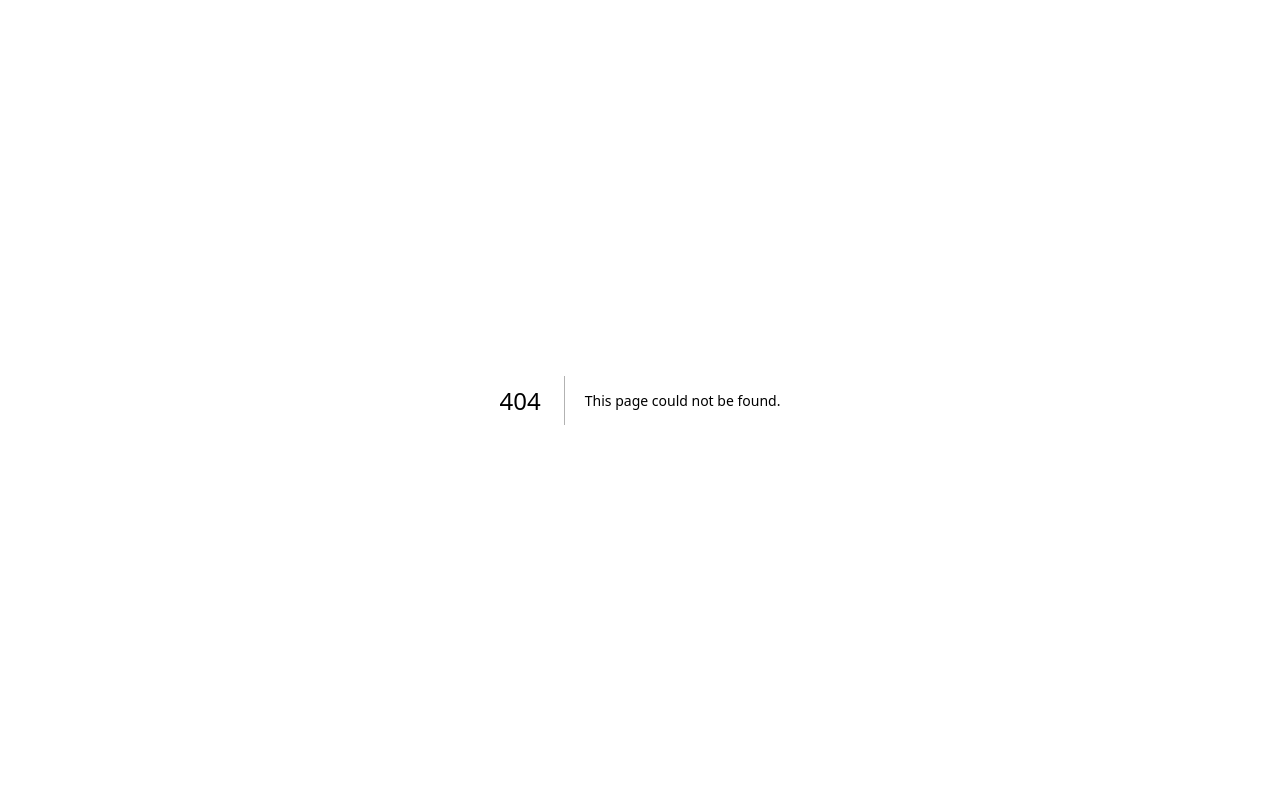
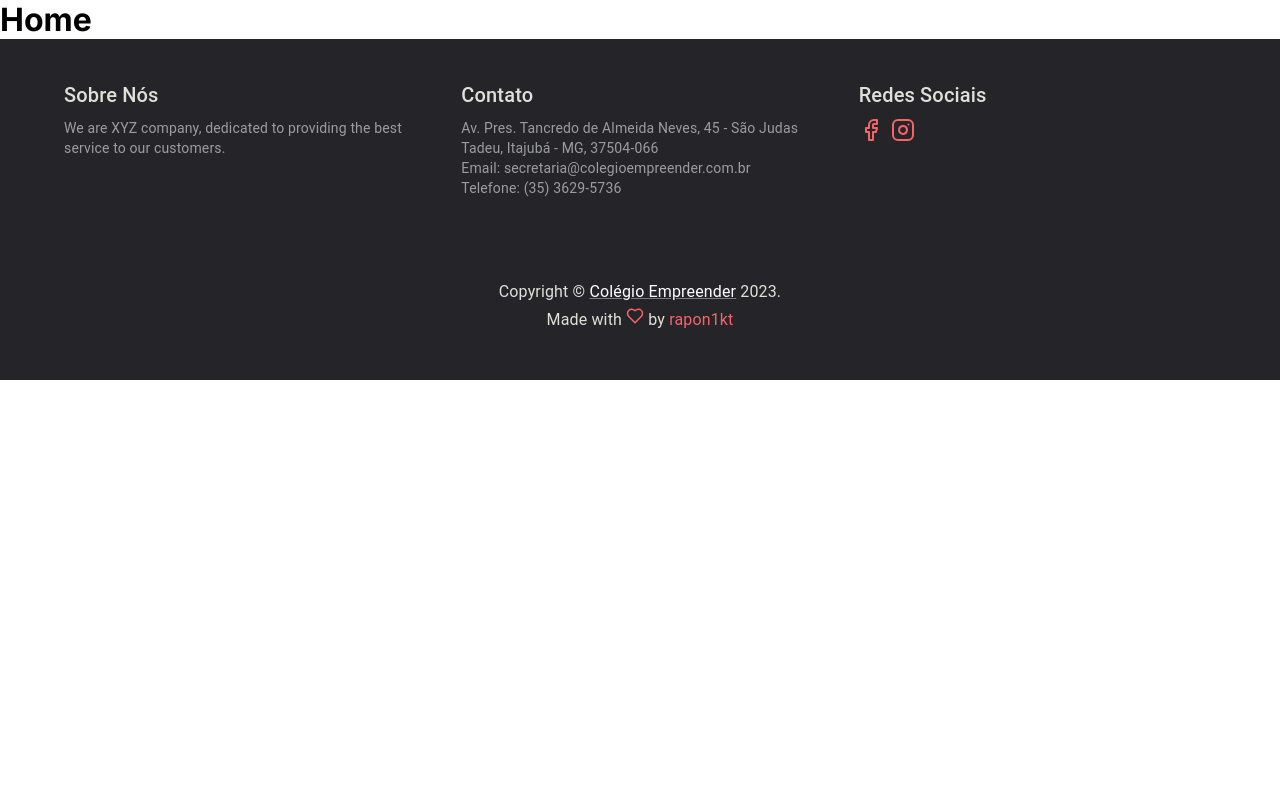
Before and after one commit to rapon1kt/Blog, a Next.js app in the folder client/: page /home in a window 1280 px wide. Before the commit this address had no page. Shown: the top 800 px of the page. Built offline with nearby package versions, Linux system fonts and the light colour scheme.

Commit message:
feat: create simple home page

```diff
--- /dev/null
+++ b/client/src/app/home/page.tsx
@@ -0,0 +1,7 @@
+export default function Home() {
+	return (
+		<div>
+			<h1>Home</h1>
+		</div>
+	);
+}
```
